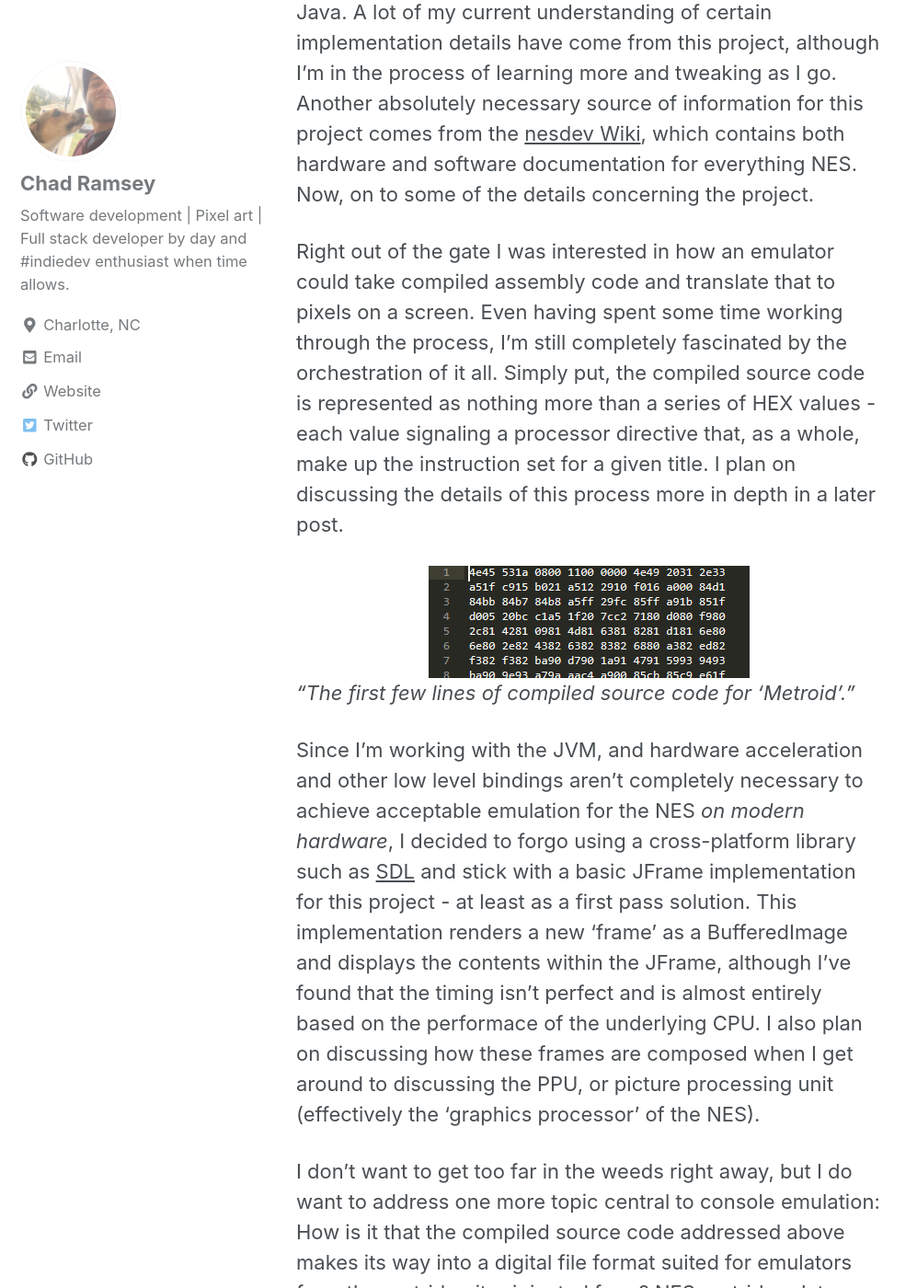
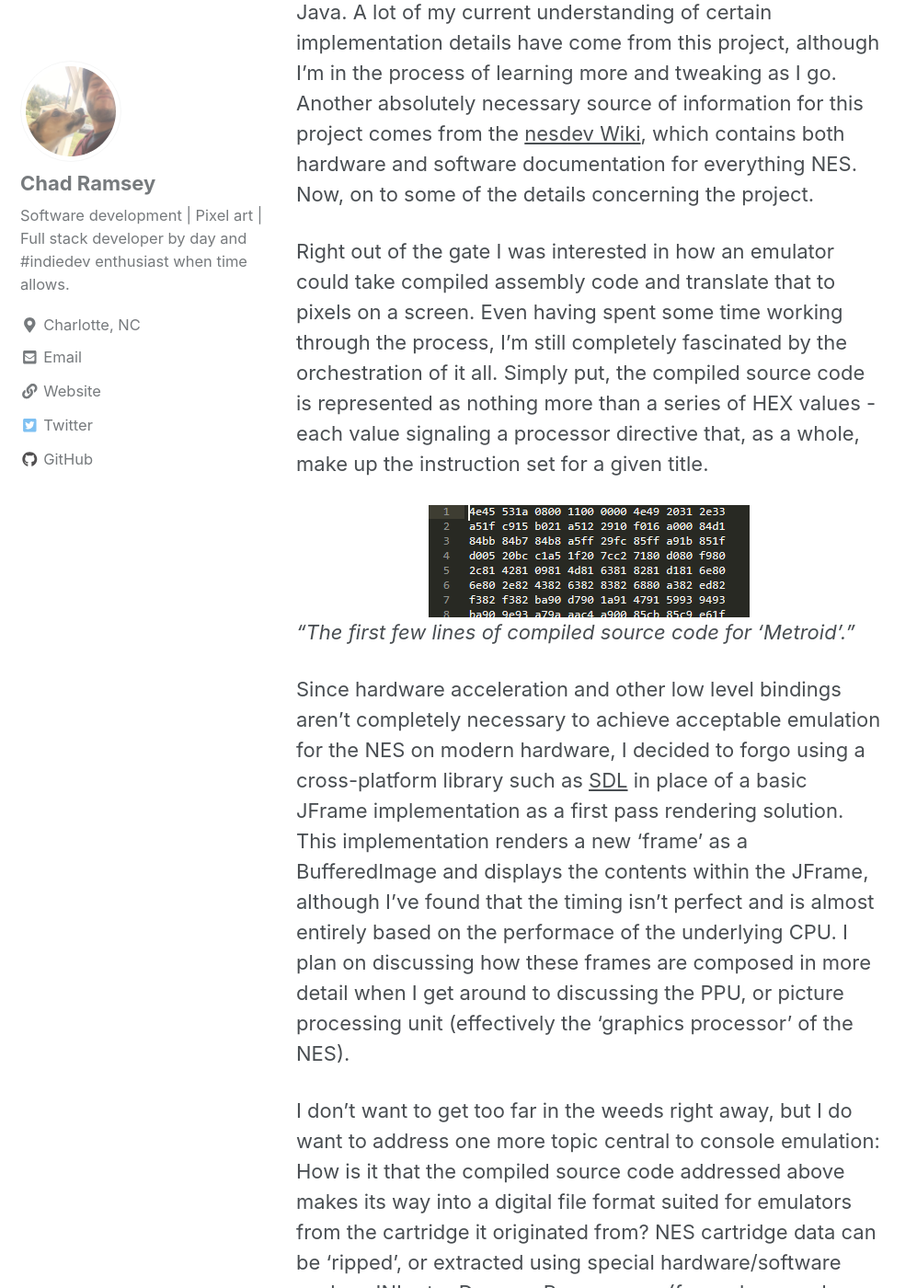
Before and after one commit to chadramsey/chadramsey.github.io, a Jekyll site: the page built from _posts/2018-12-08-nes-emulation-two.md, in a window 1280 px wide and 1400 px high, scrolled down 1497 px. Shown: the whole window at 92% size, without its empty margins (0-997 px from the left). Built offline with Jekyll 4.4.1, drawn with Linux system fonts in a browser that asks for light colours; cached includes are drawn as plain includes; nearby versions of some CDN libraries.

Commit message:
Updates to NES emulation

```diff
--- a/_posts/2018-12-08-nes-emulation-two.md
+++ b/_posts/2018-12-08-nes-emulation-two.md
@@ -12,12 +12,12 @@
 
 Secondly, I haven't taken on this project without huge support from existing projects in the open source community, namely Andrew Hoffman's [halfnes](https://github.com/andrew-hoffman/halfnes), which is an existing, largely comprehensive NES emulator written in Java. A lot of my current understanding of certain implementation details have come from this project, although I'm in the process of learning more and tweaking as I go. Another absolutely necessary source of information for this project comes from the [nesdev Wiki](https://wiki.nesdev.com/w/index.php/NES_reference_guide), which contains both hardware and software documentation for everything NES. Now, on to some of the details concerning the project.
 
-Right out of the gate I was interested in how an emulator could take compiled assembly code and translate that to pixels on a screen. Even having spent some time working through the process, I'm still completely fascinated by the orchestration of it all. Simply put, the compiled source code is represented as nothing more than a series of HEX values - each value signaling a processor directive that, as a whole, make up the instruction set for a given title. I plan on discussing the details of this process more in depth in a later post.
+Right out of the gate I was interested in how an emulator could take compiled assembly code and translate that to pixels on a screen. Even having spent some time working through the process, I'm still completely fascinated by the orchestration of it all. Simply put, the compiled source code is represented as nothing more than a series of HEX values - each value signaling a processor directive that, as a whole, make up the instruction set for a given title.
 
 ![](https://chadramsey.github.io/assets/images/2018/nes-emu-two.PNG){: .center-image }
 *"The first few lines of compiled source code for 'Metroid'."*
 
-Since I'm working with the JVM, and hardware acceleration and other low level bindings aren't completely necessary to achieve acceptable emulation for the NES *on modern hardware*, I decided to forgo using a cross-platform library such as [SDL](https://www.libsdl.org/) and stick with a basic JFrame implementation for this project - at least as a first pass solution. This implementation renders a new 'frame' as a BufferedImage and displays the contents within the JFrame, although I've found that the timing isn't perfect and is almost entirely based on the performace of the underlying CPU. I also plan on discussing how these frames are composed when I get around to discussing the PPU, or picture processing unit (effectively the 'graphics processor' of the NES).
+Since hardware acceleration and other low level bindings aren't completely necessary to achieve acceptable emulation for the NES on modern hardware, I decided to forgo using a cross-platform library such as [SDL](https://www.libsdl.org/) in place of a basic JFrame implementation as a first pass rendering solution. This implementation renders a new 'frame' as a BufferedImage and displays the contents within the JFrame, although I've found that the timing isn't perfect and is almost entirely based on the performace of the underlying CPU. I plan on discussing how these frames are composed in more detail when I get around to discussing the PPU, or picture processing unit (effectively the 'graphics processor' of the NES).
 
 I don't want to get too far in the weeds right away, but I do want to address one more topic central to console emulation: How is it that the compiled source code addressed above makes its way into a digital file format suited for emulators from the cartridge it originated from? NES cartridge data can be 'ripped', or extracted using special hardware/software such as [INLretro Dumper-Programmer](http://www.infiniteneslives.com/inlretro.php) (formerly named 'kazzo'). This relatively inexpensive board will allow cartridge owners to back up their cartridges into the digital formats that emulators accept.
 
```
